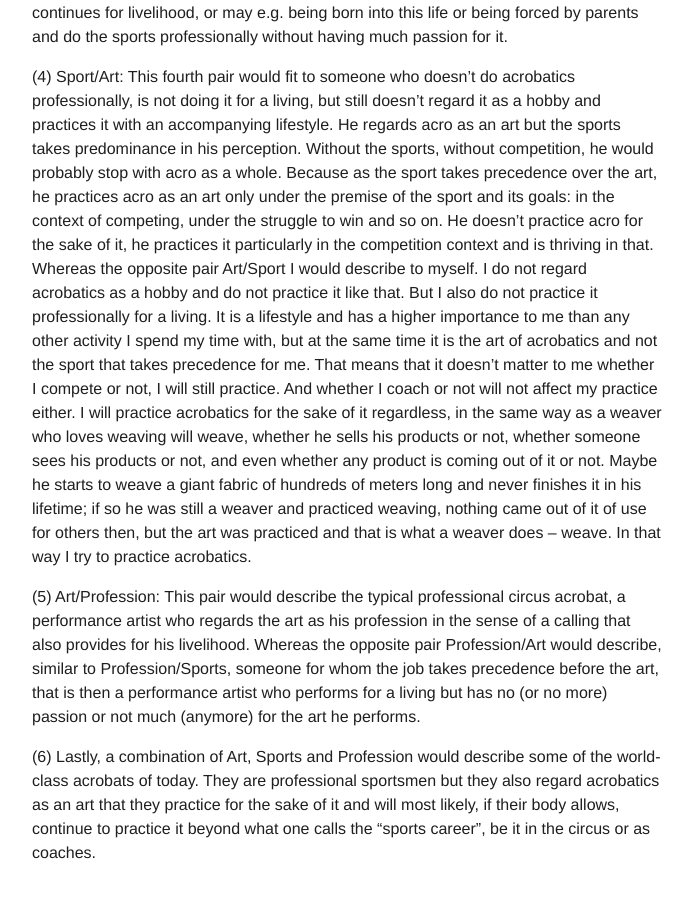
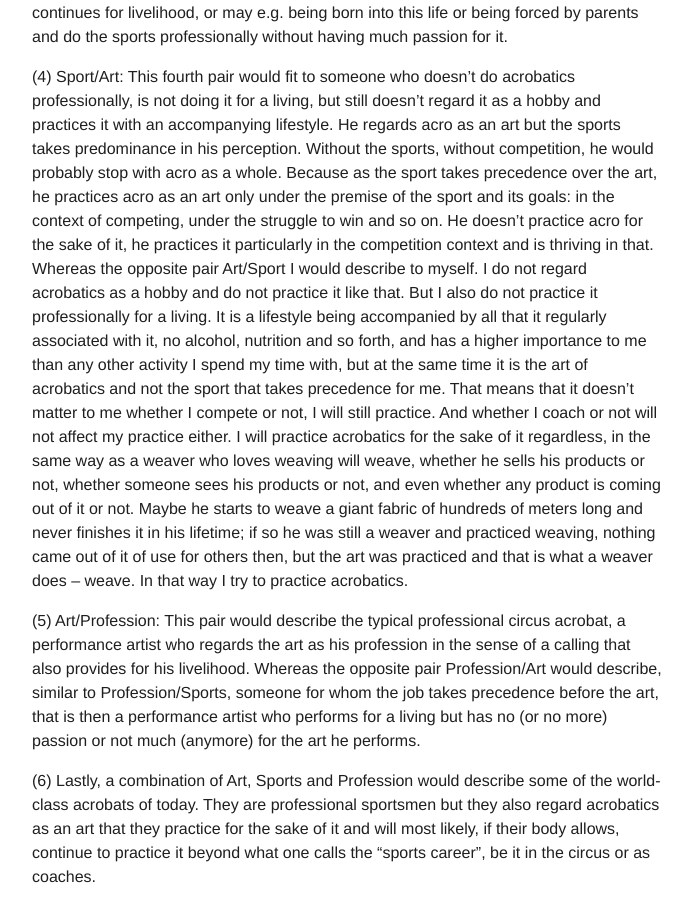
Before and after one commit to floshin/acrolib, a Jekyll site: the page built from training/four-understandings.md, in a window 1280 px wide and 900 px high, scrolled down 2799 px. Shown: the whole window, without its empty margins (293-985 px from the left). Built offline with Jekyll 4.4.1, drawn with Linux system fonts in a browser that asks for light colours; our own code applies the rules of GitHub Pages for plain Markdown files.

Commit message:
Update four-understandings.md

```diff
--- a/training/four-understandings.md
+++ b/training/four-understandings.md
@@ -55,7 +55,7 @@
 (3) Sport/Profession: The third pair I would describe as someone who regards himself as a sportsmen through and through and does the sports professionally; e.g. an acrobat in the national team. He will regard himself as an acrobat and his acro will necessarily be associated with a different lifestyle, including nutrition, specific restrictions (no alcohol, ...) and so on.   Whereas in Profession/Sport the profession is seen as prevailing over the sports. I would describe it e.g. to some kind of professional athlete which may have performed deliberately and passionately in the past but is doing so no longer and just continues for livelihood, or may e.g. being born into this life or being forced by parents and do the sports professionally without having much passion for it.
 
 (4) Sport/Art: This fourth pair would fit to someone who doesn't do acrobatics professionally, is not doing it for a living, but still doesn't regard it as a hobby and practices it with an accompanying lifestyle. He regards acro as an art but the sports takes predominance in his perception. Without the sports, without competition, he would probably stop with acro as a whole. Because as the sport takes precedence over the art, he practices acro as an art only under the premise of the sport and its goals: in the context of competing, under the struggle to win and so on. He doesn't practice acro for the sake of it, he practices it particularly in the competition context and is thriving in that.
-Whereas the opposite pair Art/Sport I would describe to myself. I do not regard acrobatics as a hobby and do not practice it like that. But I also do not practice it professionally for a living. It is a lifestyle and has a higher importance to me than any other activity I spend my time with, but at the same time it is the art of acrobatics and not the sport that takes precedence for me. That means that it doesn't matter to me whether I compete or not, I will still practice. And whether I coach or not will not affect my practice either. I will practice acrobatics for the sake of it regardless, in the same way as a weaver who loves weaving will weave, whether he sells his products or not, whether someone sees his products or not, and even whether any product is coming out of it or not. Maybe he starts to weave a giant fabric of hundreds of meters long and never finishes it in his lifetime; if so he was still a weaver and practiced weaving, nothing came out of it of use for others then, but the art was practiced and that is what a weaver does – weave. In that way I try to practice acrobatics.
+Whereas the opposite pair Art/Sport I would describe to myself. I do not regard acrobatics as a hobby and do not practice it like that. But I also do not practice it professionally for a living. It is a lifestyle being accompanied by all that it regularly associated with it, no alcohol, nutrition and so forth, and has a higher importance to me than any other activity I spend my time with, but at the same time it is the art of acrobatics and not the sport that takes precedence for me. That means that it doesn't matter to me whether I compete or not, I will still practice. And whether I coach or not will not affect my practice either. I will practice acrobatics for the sake of it regardless, in the same way as a weaver who loves weaving will weave, whether he sells his products or not, whether someone sees his products or not, and even whether any product is coming out of it or not. Maybe he starts to weave a giant fabric of hundreds of meters long and never finishes it in his lifetime; if so he was still a weaver and practiced weaving, nothing came out of it of use for others then, but the art was practiced and that is what a weaver does – weave. In that way I try to practice acrobatics.
 
 (5) Art/Profession: This pair would describe the typical professional circus acrobat, a performance artist who regards the art as his profession in the sense of a calling that also provides for his livelihood. Whereas the opposite pair Profession/Art would describe, similar to Profession/Sports, someone for whom the job takes precedence before the art, that is then a performance artist who performs for a living but has no (or no more) passion or not much (anymore) for the art he performs.
 
```
